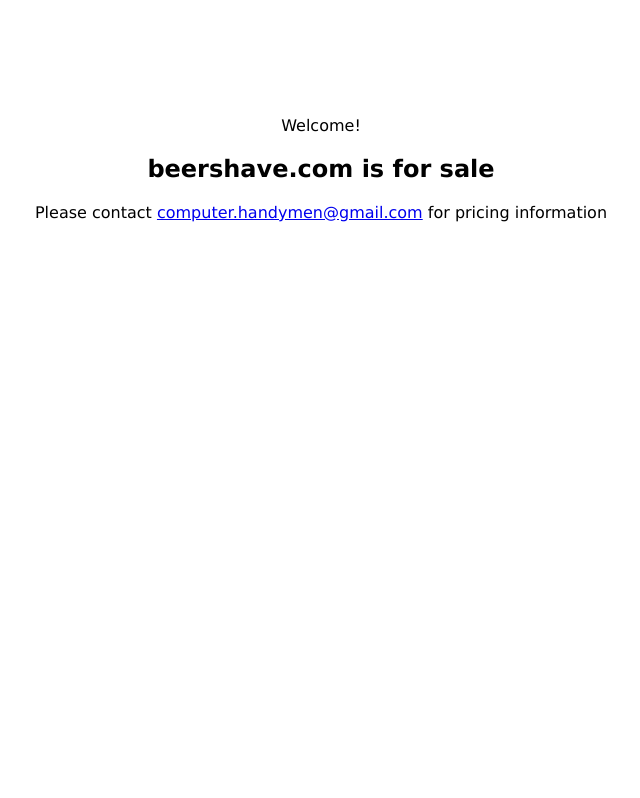
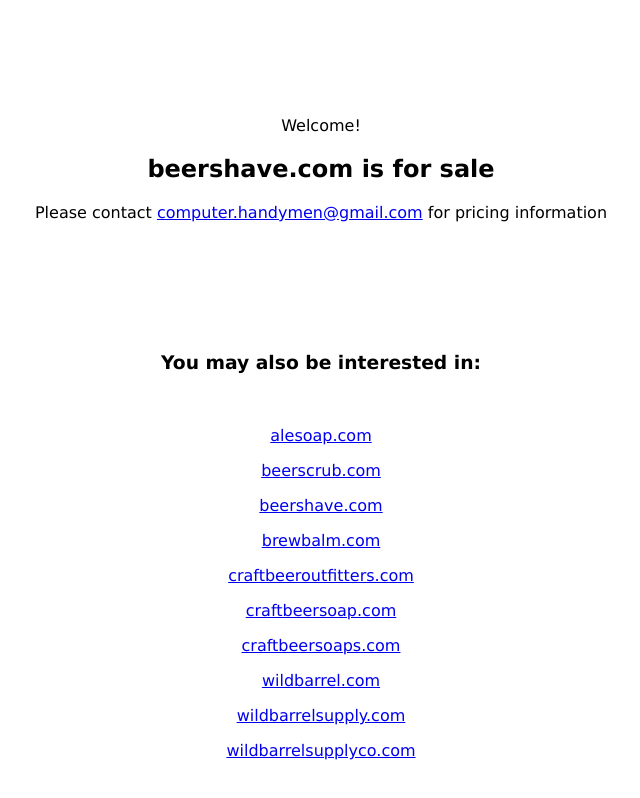
Before and after one commit to syrupjoe/beershave.com, a plain HTML site: page index.html in a window 1280 px wide. Shown: the whole page, without its empty margins (319-959 px from the left). Drawn offline with Linux system fonts and the light colour scheme.

Commit message:
Update index.html

```diff
--- a/index.html
+++ b/index.html
@@ -3,31 +3,81 @@
 <head>
 <style>
 h1 {
+
     display: block;
+
     font-size: 2em;
+
     margin-top: 0.67em;
+
     margin-bottom: 0.67em;
+
     margin-left: 0;
+
     margin-right: 0;
+
     font-weight: bold;
+
 }
+
 </style>
+
 </head>
+
 <body>
+
 <br>
+
 <br>
+
 <br>
+
 <br>
+
 <br>
+
 <br>
+
 <center><font face="verdana">
+
 Welcome!
 
+
+
 <h2>beershave.com is for sale</h2>
+
+
 
 Please contact <a href="mailto:computer.handymen@gmail.com?Subject=I'm%20interested%20in%20beershave.com" target="_top">computer.handymen@gmail.com</a> for pricing information</p>
 
 
+<br>
+
+<br>
+
+<br>
+
+<br>
+
+<br>
+
+<h3>You may also be interested in:</h3>
+<br>
+<p><a href="http://www.alesoap.com">alesoap.com</a></p>
+<p><a href="http://www.beerdsoap.com”>beerdsoap.com</a></p>
+<p><a href="http://beerscrub.com">beerscrub.com</a></p>
+<p><a href="http://www.beershave.com">beershave.com</a></p>
+<p><a href="http://brewbalm.com">brewbalm.com</a></p>
+<p><a href="http://craftbeeroutfitters.com">craftbeeroutfitters.com</a></p>
+<p><a href="http://craftbeersoap.com">craftbeersoap.com</a></p>
+<p><a href="http://craftbeersoaps.com">craftbeersoaps.com</a></p>
+<p><a href="http://wildbarrel.com">wildbarrel.com</a></p>
+<p><a href="http://wildbarrelsupply.com">wildbarrelsupply.com</a></p>
+<p><a href="http://wildbarrelsupplyco.com">wildbarrelsupplyco.com</a></p>
+
+
 </center>
+
 </body>
+
 </html>
```
